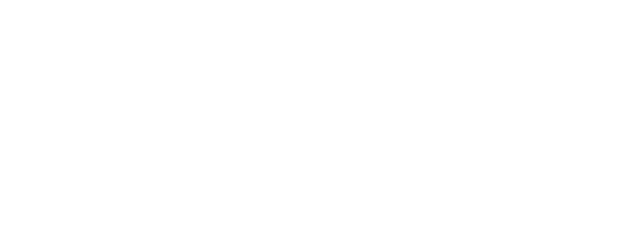
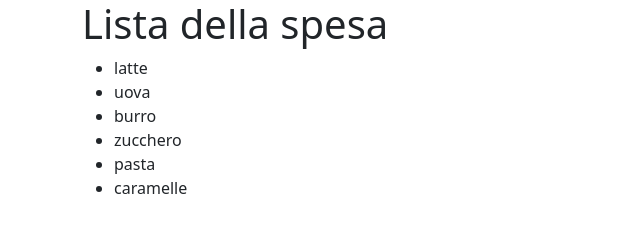
Before and after one commit to CarloFanelli/js-lista-spesa, a plain HTML site: page index.html in a window 1280 px wide. Shown: the whole page, without its empty margins (0-640 px from the left). Drawn offline with nearby package versions, Linux system fonts and the light colour scheme.

Commit message:
add while loop and print on screen the list

```diff
--- a/assets/js/main.js
+++ b/assets/js/main.js
@@ -1,3 +1,28 @@
 /*
 Data una lista della spesa, stampare sulla pagina (anche brutalmente, basta che si vedano) gli elementi della lista individualmente con un ciclo while.
 */
+
+
+
+const listaSpesa = ['latte','uova','burro','zucchero','pasta','caramelle'];
+
+// variabile per il ciclo while
+let i = 0;
+
+// console.log(listaSpesa.length);  -debug
+
+//collego elemento del DOM
+const listaSpesaDOM = document.getElementById('listaSpesa');
+
+// ciclo while
+while (i < listaSpesa.length){
+
+    const prodottoSpesa = listaSpesa[i];
+    // console.log(prodottoSpesa); -- debug
+
+    const lisataMarkup = `<li>${prodottoSpesa}</li>`;
+
+    listaSpesaDOM.insertAdjacentHTML('beforeend',lisataMarkup);
+
+    i++;
+}
--- a/index.html
+++ b/index.html
@@ -19,6 +19,16 @@
   </header>
   <main>
 
+    <div class="container">
+        <div class="row">
+            <div class="col">
+                <h1>Lista della spesa</h1>
+                <ul id="listaSpesa">
+                </ul>
+            </div>
+        </div>
+    </div>
+
   </main>
   <footer>
     <!-- place footer here -->
```
